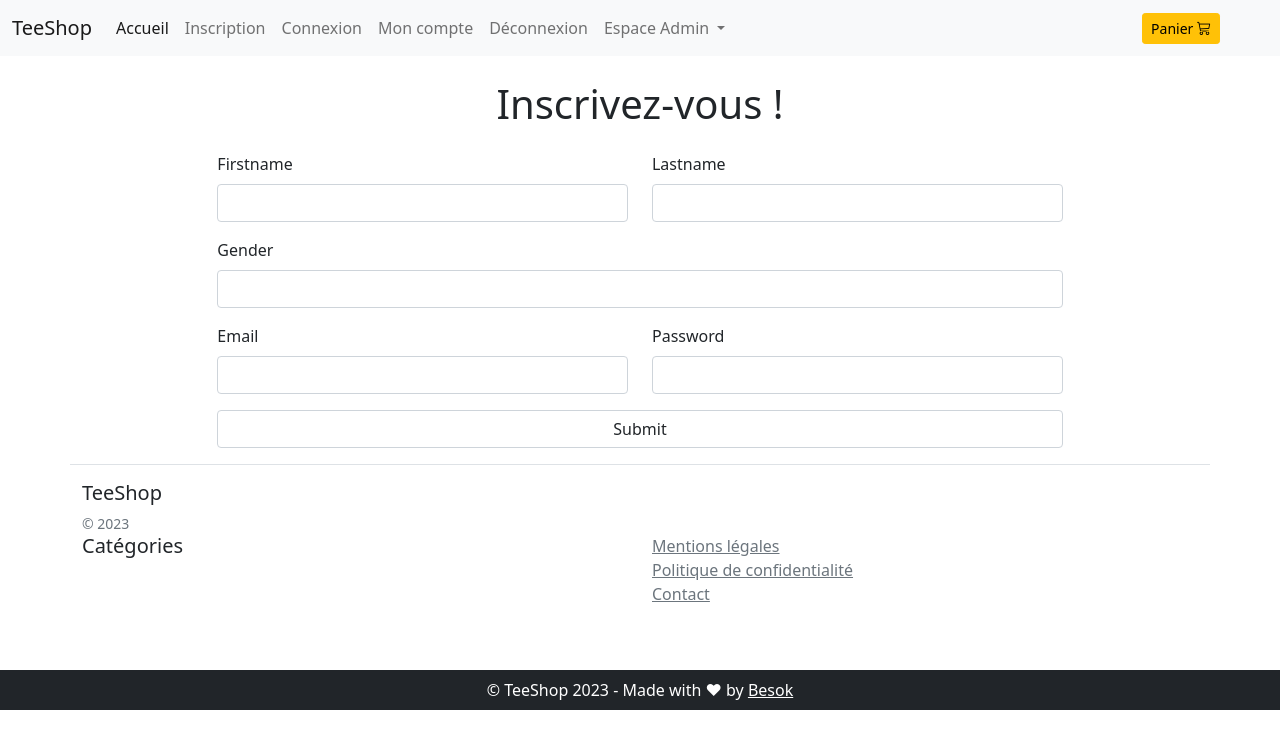
After one commit to BesokDev/TeeShop, a Symfony app: template templates/user/register_form.html.twig in a window 1280 px wide. The commit adds this page. Shown: the top 749 px of the page. Run offline with Twig, Linux system fonts and the light colour scheme; the template is opened without the code that fills it, so the values that code supplies are empty; form fields are guessed from the names that the template uses; some libraries are stand-ins or nearby versions.

Commit message:
form register + hash password

```diff
--- a/src/Entity/User.php
+++ b/src/Entity/User.php
@@ -90,7 +90,7 @@ class User implements UserInterface, PasswordAuthenticatedUserInterface
     {
         $roles = $this->roles;
         // guarantee every user at least has ROLE_USER
-        $roles[] = 'ROLE_USER';
+//        $roles[] = 'ROLE_USER';
 
         return array_unique($roles);
     }
--- a/templates/include/_nav.html.twig
+++ b/templates/include/_nav.html.twig
@@ -1,17 +1,17 @@
 <nav class="navbar navbar-expand-lg navbar-light bg-light">
     <div class="container-fluid">
-        <a class="navbar-brand" href="#">TeeShop</a>
+        <a class="navbar-brand" href="{{ path('show_home') }}">TeeShop</a>
         <button class="navbar-toggler" type="button" data-bs-toggle="collapse" data-bs-target="#navbarSupportedContent" aria-controls="navbarSupportedContent" aria-expanded="false" aria-label="Toggle navigation">
             <span class="navbar-toggler-icon"></span>
         </button>
         <div class="collapse navbar-collapse" id="navbarSupportedContent">
             <ul class="navbar-nav me-auto mb-2 mb-lg-0">
                 <li class="nav-item">
-                    <a class="nav-link active" aria-current="page" href="#">Accueil</a>
+                    <a class="nav-link active" aria-current="page" href="{{ path('show_home') }}">Accueil</a>
                 </li>
 
                 <li class="nav-item">
-                    <a class="nav-link" href="#">Inscription</a>
+                    <a class="nav-link" href="{{ path('register') }}">Inscription</a>
                 </li>
                 <li class="nav-item">
                     <a class="nav-link" href="#">Connexion</a>
--- /dev/null
+++ b/templates/user/register_form.html.twig
@@ -0,0 +1,37 @@
+{% extends 'base.html.twig' %}
+
+{% block title %}Inscription | TeeShop{% endblock %}
+
+{% block body %}
+
+    <h1 class="text-center my-4">Inscrivez-vous !</h1>
+
+    <div class="row">
+        <div class="col-8 mx-auto">
+
+            {{ form_start(form) }}
+
+            <div class="row">
+                <div class="col-6">{{ form_row(form.firstname) }}</div>
+                <div class="col-6">{{ form_row(form.lastname) }}</div>
+            </div>
+
+            <div class="row">
+                <div class="col-12">
+                    {{ form_row(form.gender) }}
+                </div>
+            </div>
+
+            <div class="row">
+                <div class="col-6">{{ form_row(form.email) }}</div>
+                <div class="col-6">{{ form_row(form.password) }}</div>
+            </div>
+
+            {{ form_row(form.submit) }}
+
+            {{ form_end(form) }}
+
+        </div>
+    </div>
+
+{% endblock %}
```
Also changed, not shown: src/Controller/UserController.php (added, +50 -0 lines), src/Form/RegisterFormType.php (added, +57 -0 lines), 1 other file.
